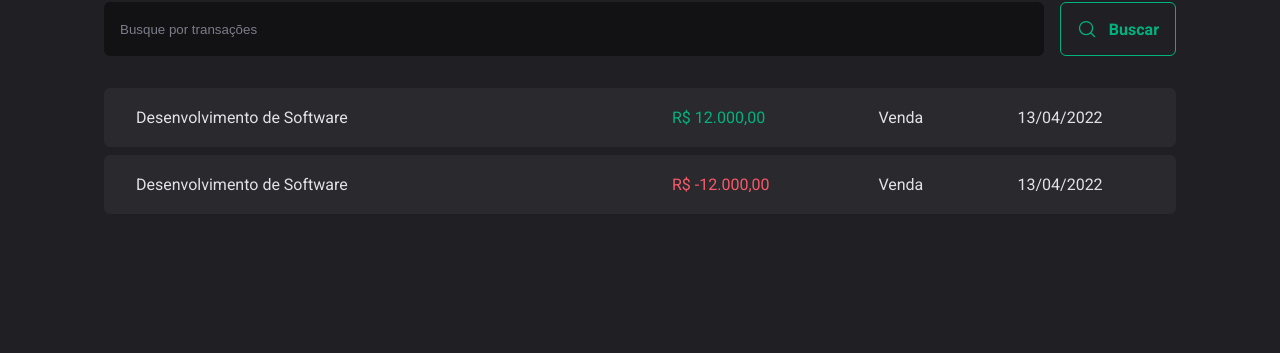
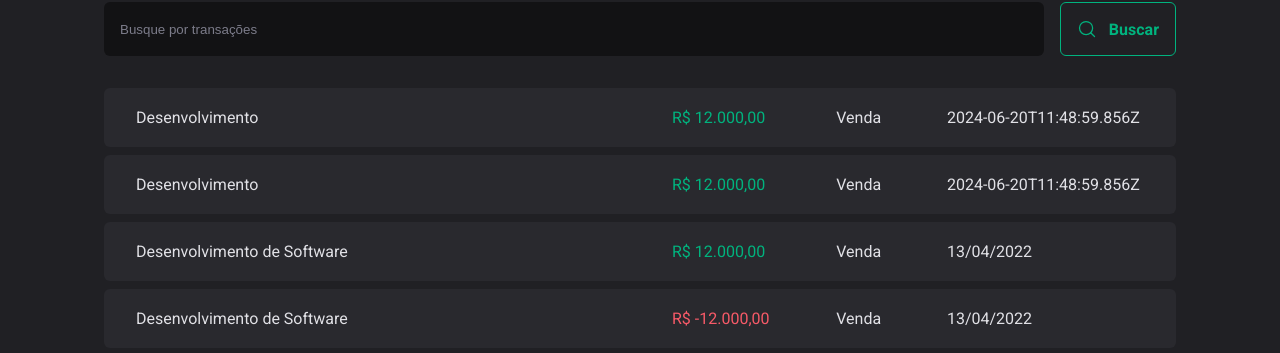
Before and after one commit to ArnaldoAF/03-ignite-dt-money, a React (Vite) app: page / in a window 1280 px wide. Shown: the part 592-945 px from the top of the page. Before the commit the page ends 814 px from the top, so only its background shows below. Built offline with nearby package versions, Linux system fonts and the light colour scheme; data requests are answered from the project's data file.

Commit message:
server e requisição API

```diff
--- a/package.json
+++ b/package.json
@@ -7,11 +7,13 @@
     "dev": "vite",
     "build": "tsc && vite build",
     "lint": "eslint . --ext ts,tsx --report-unused-disable-directives --max-warnings 0",
-    "preview": "vite preview"
+    "preview": "vite preview",
+    "server": "npx json-server server.json -p 3333 -w"
   },
   "dependencies": {
     "@radix-ui/react-dialog": "^1.0.5",
     "@radix-ui/react-radio-group": "^1.1.3",
+    "json-server": "^1.0.0-beta.1",
     "phosphor-react": "^1.4.1",
     "react": "^18.2.0",
     "react-dom": "^18.2.0",
--- /dev/null
+++ b/server.json
@@ -0,0 +1,20 @@
+{
+  "transactions": [
+    {
+      "id": 1,
+      "description": "Desenvolvimento",
+      "type": "income",
+      "category": "Venda",
+      "price": 14000,
+      "createdAt": "2024-06-20T11:48:59.856Z"
+    },
+    {
+      "id": 2,
+      "description": "Desenvolvimento",
+      "type": "income",
+      "category": "Venda",
+      "price": 14000,
+      "createdAt": "2024-06-20T11:48:59.856Z"
+    }
+  ]
+}
--- a/src/pages/Transactions/index.tsx
+++ b/src/pages/Transactions/index.tsx
@@ -1,9 +1,39 @@
+import { useEffect, useState } from "react";
 import { Header } from "../../components/Header";
 import { SearchForm } from "../../components/SearchForm";
 import { Summary } from "../../components/Summary";
 import { PriceHighlight, TransactionContainer, TransactionTable } from "./styles";
 
+interface Transaction {
+    id: number;
+    description: string;
+    type: 'income' | 'outcome';
+    price: number;
+    category: string;
+    createdAt: string;
+}
+
 export function Transactions() {
+
+    const [transactions, setTransactions] = useState<Transaction[]>([])
+    async function loadTransactions() {
+        const response = await fetch('http://localhost:3333/transactions', {
+            // mode: 'no-cors',
+            headers: {
+                'Content-Type': 'application/json'
+            },
+        });
+        console.log(response)
+        const data = await response.json()
+        console.log(data);
+        setTransactions(data)
+    }
+
+    useEffect(() => {
+        loadTransactions()
+    }, [])
+
+
     return (
         <div>
             <Header />
@@ -13,6 +43,21 @@
                 <SearchForm />
                 <TransactionTable>
                     <tbody>
+                        {transactions.map(transaction => {
+                            return (
+                                <tr key={transaction.id}>
+                                    <td width="50%">{transaction.description}</td>
+                                    <td>
+                                        <PriceHighlight variant={transaction.type}>
+                                            R$ 12.000,00
+
+                                        </PriceHighlight>
+                                    </td>
+                                    <td>{transaction.category}</td>
+                                    <td>{transaction.createdAt}</td>
+                                </tr>
+                            )
+                        })}
                         <tr>
                             <td width="50%">Desenvolvimento de Software</td>
                             <td>
```
Also changed, not shown: 1 other file (tests, documents, lock files or other folders).
